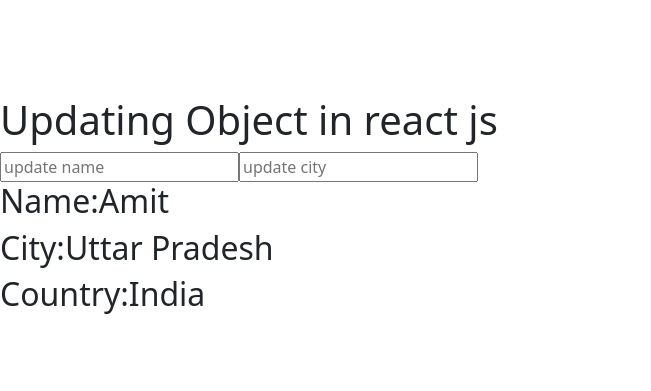
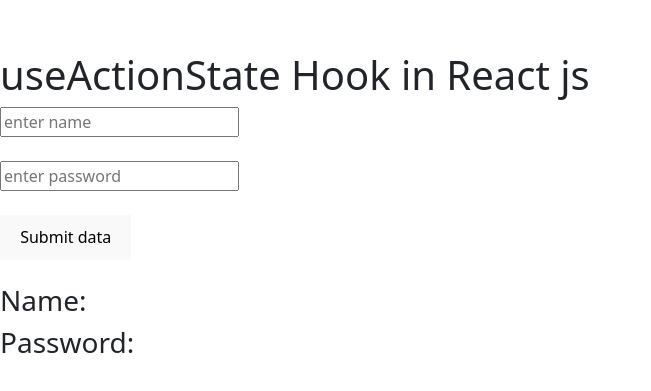
Before and after one commit to amit20055/React-Amit, a React (Vite) app: page / in a window 1280 px wide. Shown: the part 191-582 px from the top of the page, without its empty margins (0-651 px from the left). Built offline with nearby package versions, Linux system fonts and the light colour scheme.

Commit message:
useActionstate

```diff
--- a/src/App.jsx
+++ b/src/App.jsx
@@ -1,11 +1,11 @@
-import Updating_object49 from "./updating_object49";
+import UseActionstate51 from "./useActionState51";
 
 
 function App() {
   return (
     <div>
 
-      <Updating_object49/>
+      <UseActionstate51/>
 
     </div>
 
--- /dev/null
+++ b/src/useActionState51.jsx
@@ -0,0 +1,41 @@
+import { useActionState } from "react";
+
+function UseActionstate51(){
+    const handleSubmit=async(previousData,FormData)=>{
+        let name = FormData.get('name');
+        let password = FormData.get('password');
+        await new Promise(res=>setTimeout(res,2000))
+
+        console.log("handleSubmit called",name,password);
+        if(name && password){
+            return {message:"Data Submitted",name,password}
+        }else {
+            return{error:'Fialed to submit ,enter proper data'}
+        }
+    }
+
+
+    const[data,action,pending]=useActionState(handleSubmit,undefined)
+    return (
+        <div>
+            <h1>useActionState Hook in React js</h1>
+            <form action={action}>
+                <input  defaultValue={data?.name} type="text" placeholder="enter name" name="name"/>
+                <br /> <br />
+                <input defaultValue={data?.password} type="password" placeholder="enter password" name="password"/>
+                <br /> <br />
+                <button>Submit data</button>
+                <br /> <br />
+                {
+                    data?.error && <span style={{color:'red'}}>{data?.error}</span>
+                }
+                {
+                    data?.message && <span style={{color:'green'}}>{data?.message}</span>
+                }
+                <h3>Name:{data?.name}</h3>
+                <h3>Password:{data?.password}</h3>
+            </form>
+        </div>
+    )
+}
+export default UseActionstate51;
```
Also changed, not shown: src/updating_Array50.jsx (added, +45 -0 lines).
